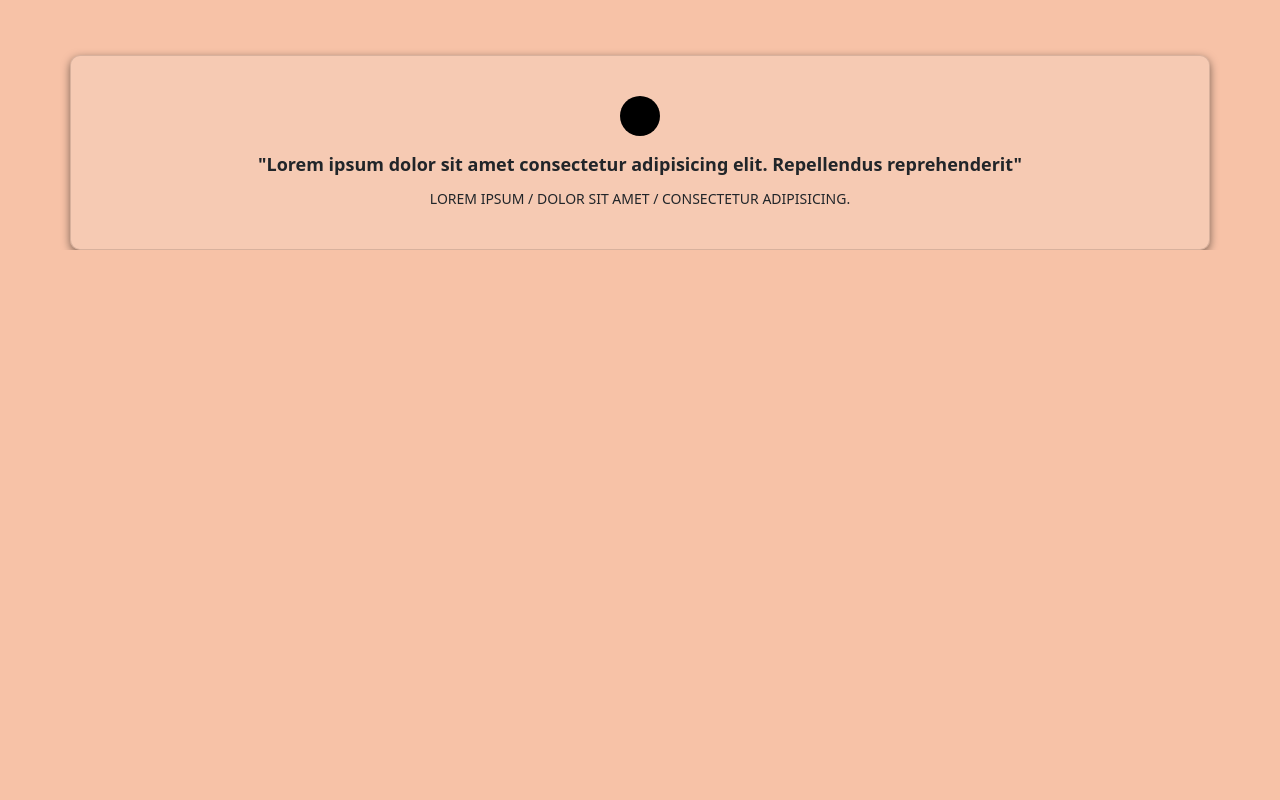
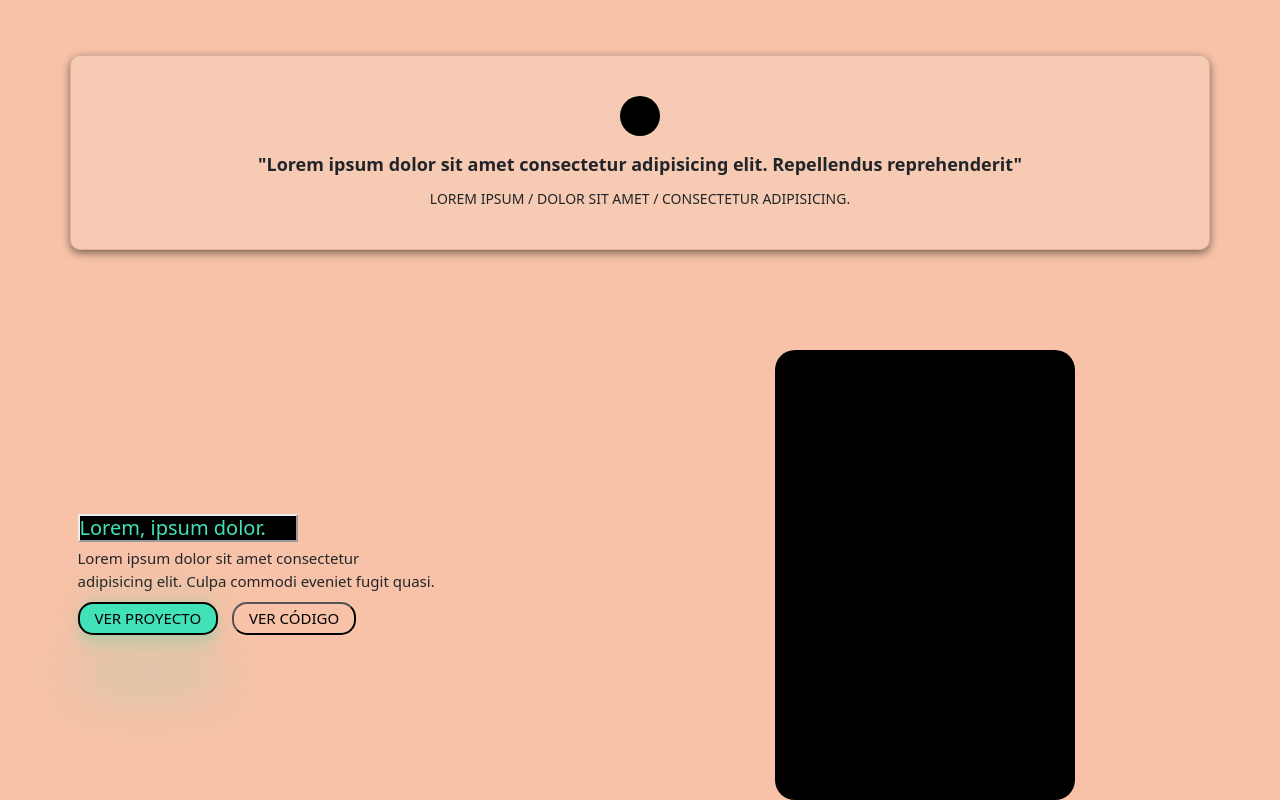
Before and after one commit to MateoBetancurB/figma-portafolio, a plain HTML site: page index.html in a window 1280 px wide. Shown: the part 2340-3140 px from the top of the page. Before the commit the page ends 2590 px from the top, so only its background shows below. Drawn offline with nearby package versions, Linux system fonts and the light colour scheme.

Commit message:
maquetacion de project3

```diff
--- a/index.html
+++ b/index.html
@@ -79,11 +79,10 @@
                 </div>
                 <div class="col-12 col-md-6">
                     <h2 class="project__heading2">Lorem, ipsum dolor.</h2>
-                    <p class="project__paragraph">Lorem ipsum dolor sit amet consectetur adipisicing elit. Culpa commodi eveniet fugit quasi aut repellendus, sequi eos rerum minus dolores. Lorem ipsum dolor sit amet.</p>
+                    <p class="project__paragraph">Lorem ipsum dolor sit amet consectetur adipisicing elit. <br> Culpa commodi eveniet fugit quasi aut repellendus, <br> sequi eos rerum minus dolores.</p>
                     <button class="project__button--see">VER PROYECTO</button>
                     <button class="project__button--github mx-3">VER CÓDIGO</button>
                 </div>
-
             </section>
             <section class="row card">
                 <div class="col-12">
@@ -92,12 +91,23 @@
                     <p class="card__footer fw-lighter">Lorem ipsum / dolor sit amet / consectetur adipisicing.</p>
                 </div>
             </section>
+            <section class="row project3">
+                <div class="col-12 col-md-6">
+                    <h2 class="project__heading2">Lorem, ipsum dolor.</h2>
+                    <p class="project__paragraph">Lorem ipsum dolor sit amet consectetur <br> adipisicing elit. Culpa commodi eveniet fugit quasi.</p>
+                    <button class="project__button--see">VER PROYECTO</button>
+                    <button class="project__button--github mx-3">VER CÓDIGO</button>
+                </div>
+                <div class="col-12 col-md-6 d-flex justify-content-center">
+                    <div class="project__img3"></div>
+                </div>
+            </section>
+
+
 
 
         </main>
     </div>
-
-
     <script src="https://cdn.jsdelivr.net/npm/bootstrap@5.0.1/dist/js/bootstrap.bundle.min.js" integrity="sha384-gtEjrD/SeCtmISkJkNUaaKMoLD0//ElJ19smozuHV6z3Iehds+3Ulb9Bn9Plx0x4" crossorigin="anonymous"></script>
 </body>
 
--- a/styles.css
+++ b/styles.css
@@ -227,3 +227,22 @@ body {
 
 
 /* fin project2 */
+
+
+/* inicio project3 */
+
+.project3 {
+    margin-top: 10rem;
+    display: flex;
+    align-items: center;
+}
+
+.project__img3 {
+    border-radius: 2rem;
+    width: 30rem;
+    height: 45rem;
+    background-color: black;
+}
+
+
+/* fin project3 */
```
